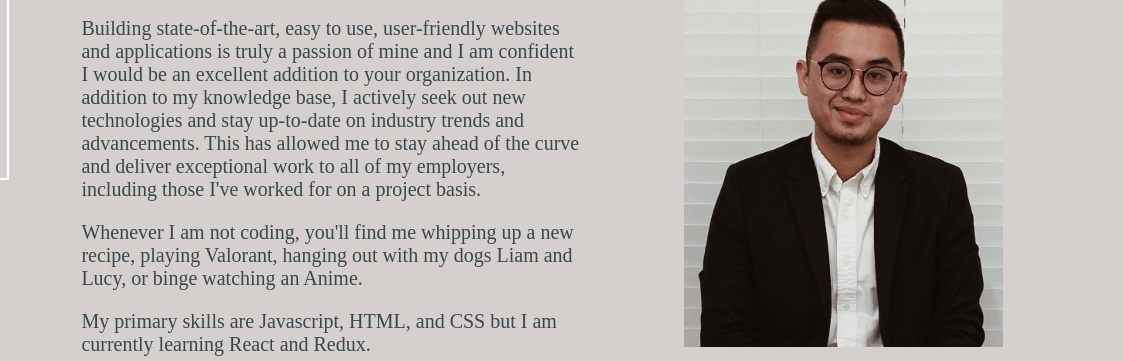
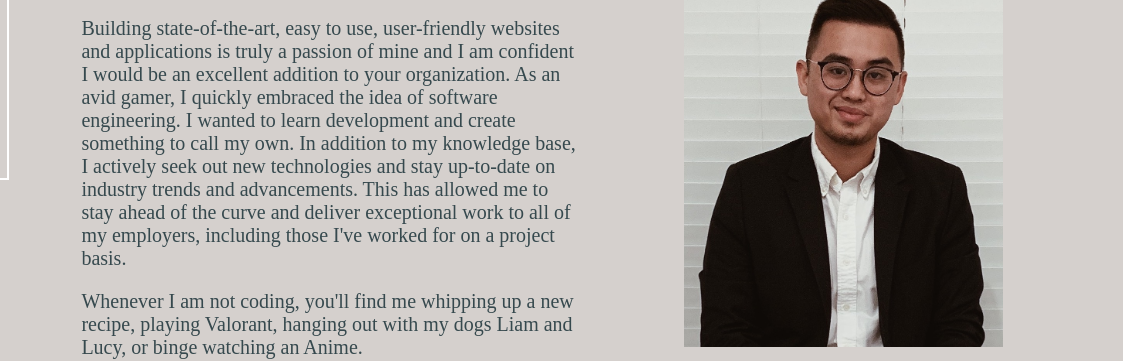
Before and after one commit to nhoang1122/nhoang1122.github.io, a plain HTML site: page index.html in a window 1280 px wide. Shown: the part 394-755 px from the top of the page, 157-1280 px from the left. Drawn offline with Linux system fonts and the light colour scheme.

Commit message:
Semi-Done

```diff
--- a/index.html
+++ b/index.html
@@ -31,7 +31,7 @@
                 <h2>ABOUT ME</h2>
                 <p>Howdy! I am a <em>Full-Stack Developer</em> from Houston, TX. I have hands-on experience coding websites and applications efficiently using modern HTML, CSS and JavaScript.</p>
                 <pre></pre>
-                <p>Building state-of-the-art, easy to use, user-friendly websites and applications is truly a passion of mine and I am confident I would be an excellent addition to your organization. In addition to my knowledge base, I actively seek out new technologies and stay up-to-date on industry trends and advancements. This has allowed me to stay ahead of the curve and deliver exceptional work to all of my employers, including those I've worked for on a project basis.</p>
+                <p>Building state-of-the-art, easy to use, user-friendly websites and applications is truly a passion of mine and I am confident I would be an excellent addition to your organization. As an avid gamer, I quickly embraced the idea of software engineering. I wanted to learn development and create something to call my own. In addition to my knowledge base, I actively seek out new technologies and stay up-to-date on industry trends and advancements. This has allowed me to stay ahead of the curve and deliver exceptional work to all of my employers, including those I've worked for on a project basis.</p>
                 <pre></pre>
                 <p>Whenever I am not coding, you'll find me whipping up a new recipe, playing Valorant, hanging out with my dogs Liam and Lucy, or binge watching an Anime.</p>
                 <pre></pre>
```
